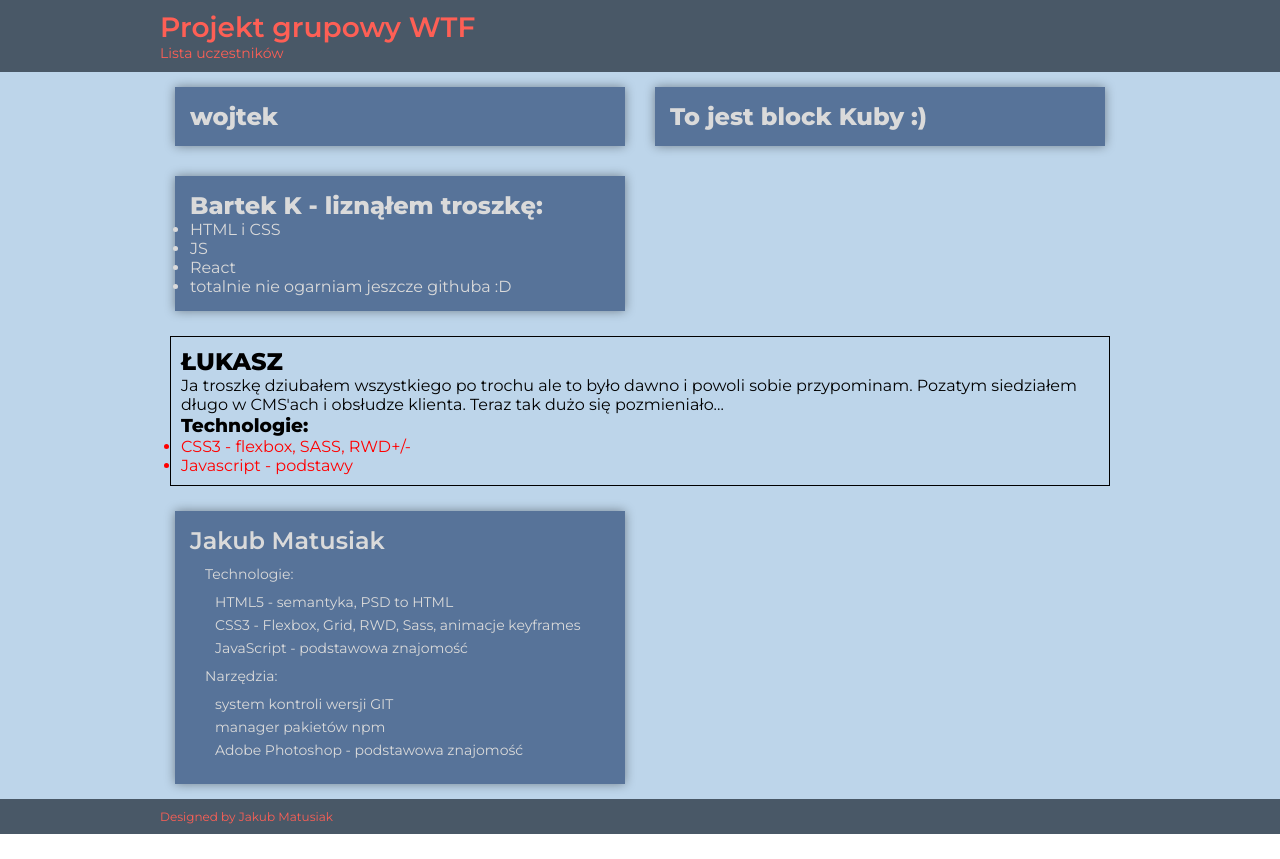
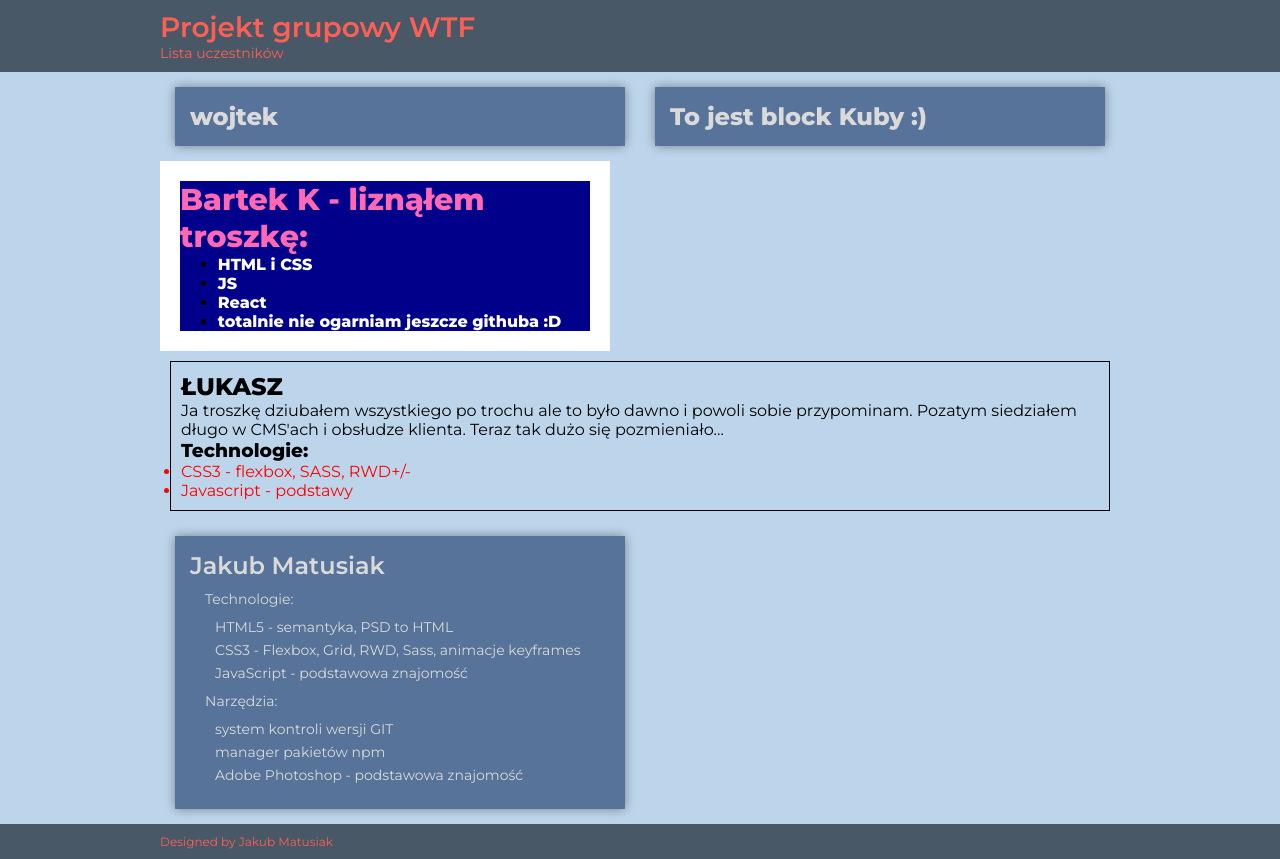
Before and after one commit to Wojciech-Kaczmarek/dev-group, a website: page index.html in a window 1280 px wide. Before the commit the page ends 834 px from the top, so only its background shows below. Drawn offline with Linux system fonts and the light colour scheme.

Commit message:
Update index.html

```diff
--- a/index.html
+++ b/index.html
@@ -27,13 +27,13 @@
                     To jest block Kuby :)
                 </h2>
             </div>
-            <div class="box">
-                <h2> Bartek K - liznąłem troszkę:</h2>
-                <ul>
-                    <li>HTML i CSS</li>
-                    <li>JS</li>
-                    <li>React</li>
-                    <li>totalnie nie ogarniam jeszcze githuba :D </li>
+          <div class="bartek">
+                <h2 class="bolek"> Bartek K - liznąłem troszkę:</h2>
+                <ul class="skills">
+                    <li><strong class="myLi">HTML i CSS</strong></li>
+                    <li><strong class="myLi">JS</strong></li>
+                    <li><strong class="myLi">React</strong></li>
+                    <li><strong class="myLi">totalnie nie ogarniam jeszcze githuba :D </strong></li>
                 </ul>
             </div>
             <section class="lukasz">
```
